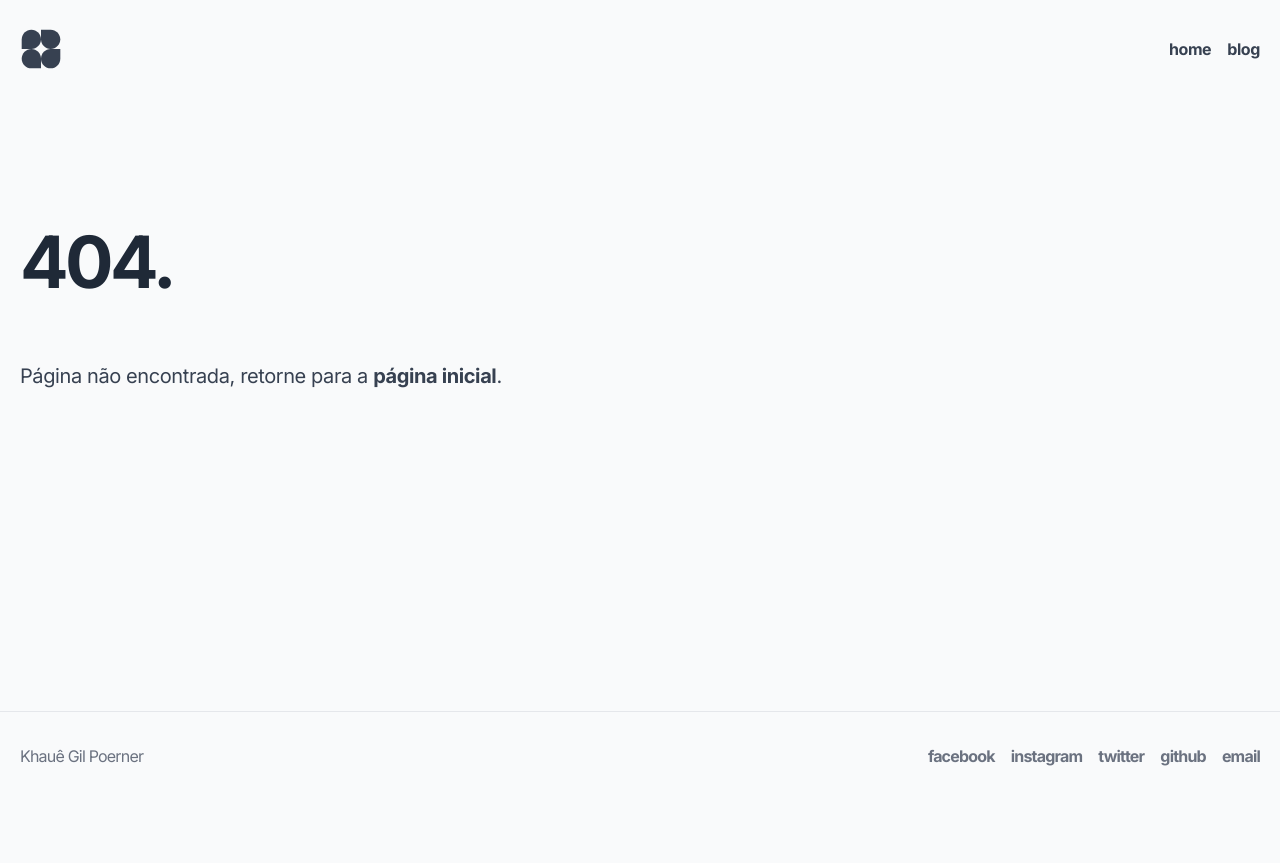
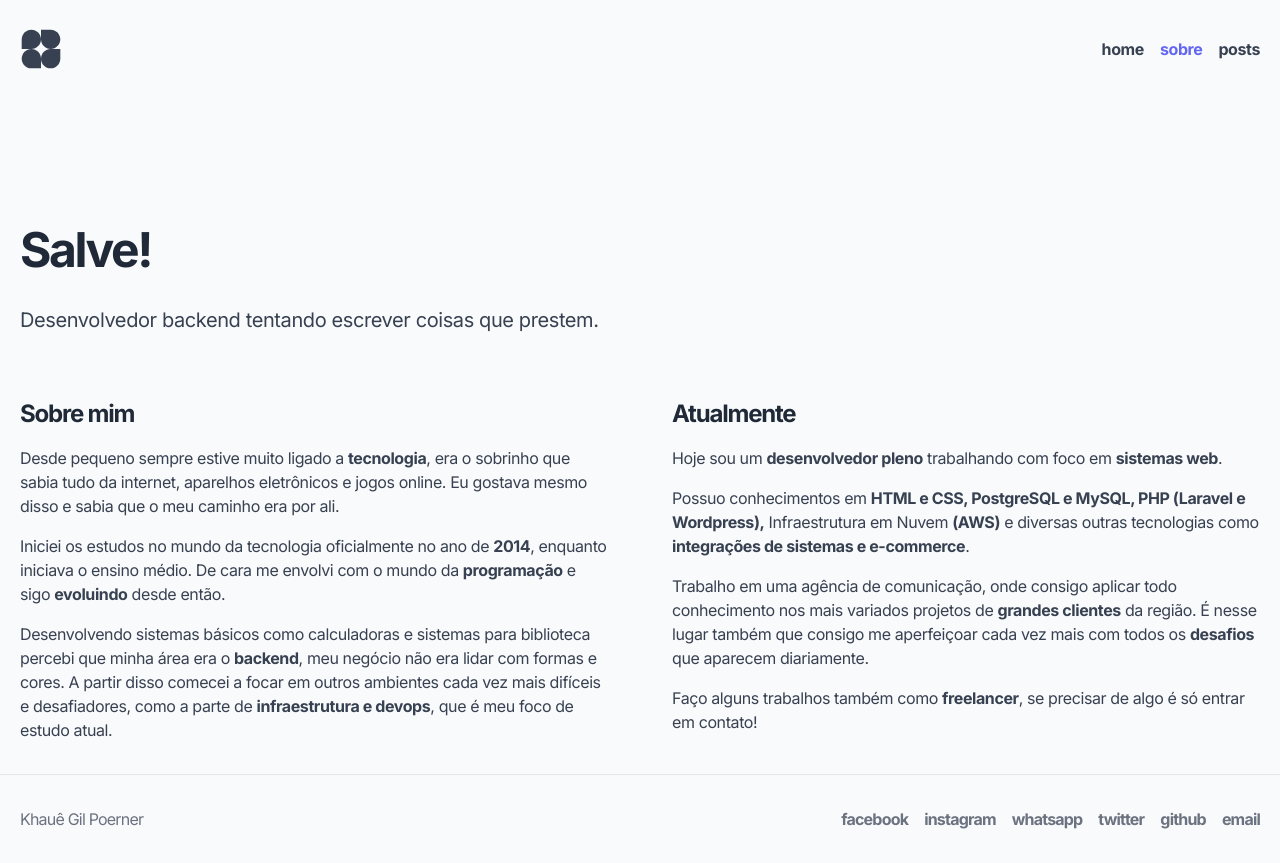
Before and after one commit to cauexotico/blog, a Next.js app: page /sobre in a window 1280 px wide. Before the commit this address had no page. Before the commit the page ends 800 px from the top, so only its background shows below. Built offline with nearby package versions, Linux system fonts and the light colour scheme.

Commit message:
feature: mudança url blog -> posts, nova página sobre, adição whatsapp rodapé

```diff
--- a/components/Footer.js
+++ b/components/Footer.js
@@ -7,6 +7,7 @@ function Footer() {
                     <ul className="flex flex-wrap flex-row justify-center gap-4 font-bold text-center">
                         <li><a target="_blank" rel="noopener" href="https://www.facebook.com/khauegil.poerner/">facebook</a></li>
                         <li><a target="_blank" rel="noopener" href="https://www.instagram.com/k_nadolny/">instagram</a></li>
+                        <li><a target="_blank" rel="noopener" href="https://api.whatsapp.com/send?phone=5542991336623&text=Belo%20blog%20amigo%2C%20bora%20conversar%3F">whatsapp</a></li>
                         <li><a target="_blank" rel="noopener" href="https://twitter.com/k_poerner">twitter</a></li>
                         <li><a target="_blank" rel="noopener" href="https://github.com/Fellds">github</a></li>
                         <li><a target="_blank" rel="noopener" href="mailto:khaue.po@hotmail.com">email</a></li>
--- a/components/Header.js
+++ b/components/Header.js
@@ -15,7 +15,8 @@ function Header() {
             <nav>
                 <ul className="flex gap-4 font-bold">
                     <li><Link href="/"><a className={router.pathname == "/" ? "text-indigo-500" : ""}>home</a></Link></li>
-                    <li><Link href="/blog"><a className={router.pathname == "/blog" ? "text-indigo-500" : ""}>blog</a></Link></li>
+                    <li><Link href="/sobre"><a className={router.pathname == "/sobre" ? "text-indigo-500" : ""}>sobre</a></Link></li>
+                    <li><Link href="/posts"><a className={router.pathname == "/posts" ? "text-indigo-500" : ""}>posts</a></Link></li>
                 </ul>
             </nav>
         </header>
--- a/components/PostCard.js
+++ b/components/PostCard.js
@@ -12,7 +12,7 @@ function Post({post}) {
 
     return (
         <article className="w-full max-w-screen-md cursor-pointer">
-            <Link href={'/blog/' + slug }>
+            <Link href={'/posts/' + slug }>
                 <div className="flex flex-col sm:flex-row gap-4">
                     <div className="flex-none">
                         <Image
--- /dev/null
+++ b/pages/sobre.tsx
@@ -0,0 +1,26 @@
+export default function Home() {
+	return (
+		<section className="mt-16 md:mt-32 max-w-screen-xl mx-auto px-5">
+			<h2 className="text-3xl md:text-5xl font-bold md:w-2/3 text-gray-800 tracking-tighter">Salve!</h2>
+			<p className="text-xl md:w-2/3 text-gray-700 mt-4 md:mt-8">Desenvolvedor backend tentando escrever coisas que prestem.</p>
+
+			<div className="flex flex-col md:flex-row mt-8 md:mt-16 gap-16">
+				<div className="w-full md:w-1/2">
+					<h3 className="text-2xl font-bold text-gray-800 tracking-tighter mb-4">Sobre mim</h3>
+
+					<p className="mb-4">Desde pequeno sempre estive muito ligado a <strong>tecnologia</strong>, era o sobrinho que sabia tudo da internet, aparelhos eletrônicos e jogos online. Eu gostava mesmo disso e sabia que o meu caminho era por ali.</p>
+					<p className="mb-4">Iniciei os estudos no mundo da tecnologia oficialmente no ano de <strong>2014</strong>, enquanto iniciava o ensino médio. De cara me envolvi com o mundo da <strong>programação</strong> e sigo <strong>evoluindo</strong> desde então.</p>
+					<p>Desenvolvendo sistemas básicos como calculadoras e sistemas para biblioteca percebi que minha área era o <strong>backend</strong>, meu negócio não era lidar com formas e cores. A partir disso comecei a focar em outros ambientes cada vez mais difíceis e desafiadores, como a parte de <strong>infraestrutura e devops</strong>, que é meu foco de estudo atual. </p>
+				</div>
+				<div className="w-full md:w-1/2">
+					<h3 className="text-2xl font-bold text-gray-800 tracking-tighter mb-4">Atualmente</h3>
+
+					<p className="mb-4">Hoje sou um <strong>desenvolvedor pleno</strong> trabalhando com foco em <strong>sistemas web</strong>.</p>
+					<p className="mb-4">Possuo conhecimentos em <strong>HTML e CSS, PostgreSQL e MySQL, PHP (Laravel e Wordpress),</strong> Infraestrutura em Nuvem <strong>(AWS)</strong> e diversas outras tecnologias como <strong>integrações de sistemas e e-commerce</strong>.</p>
+					<p className="mb-4">Trabalho em uma <a target="_blank" rel="noopener" href="https://girafacomunicacao.com.br">agência de comunicação</a>, onde consigo aplicar todo conhecimento nos mais variados projetos de <strong>grandes clientes</strong> da região. É nesse lugar também que consigo me aperfeiçoar cada vez mais com todos os <strong>desafios</strong> que aparecem diariamente.</p>
+					<p>Faço alguns trabalhos também como <strong>freelancer</strong>, se precisar de algo é só entrar em contato!</p>
+				</div>
+			</div>
+		</section>
+  	)
+}
```
Also changed, not shown: pages/posts/[slug].tsx (renamed from pages/blog/[slug].tsx), pages/posts/index.tsx (renamed from pages/blog/index.tsx).
